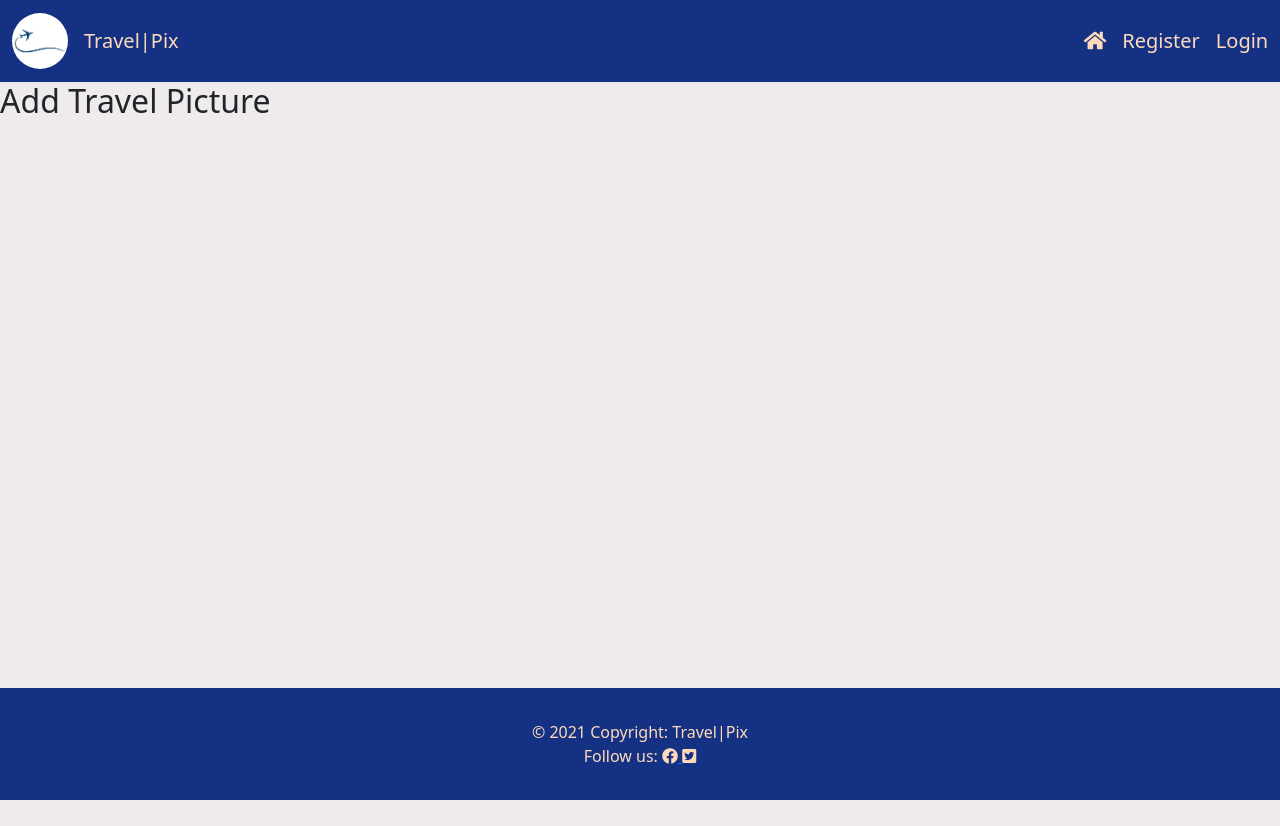
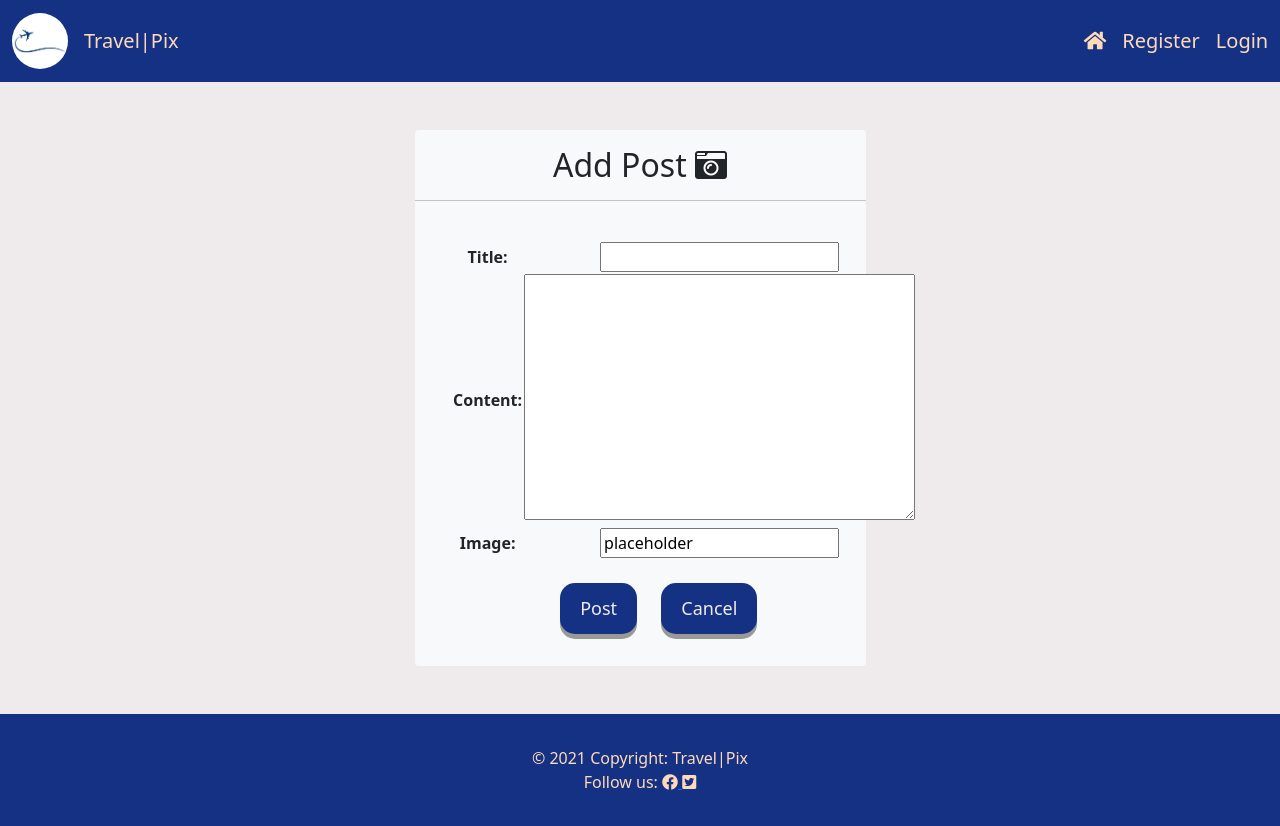
Before and after one commit to Code-Institute-Submissions/MaeveHughes-TravelPix_AprResub, a Django app: page /add_post/ in a window 1280 px wide. Before the commit the page ends 800 px from the top, so only its background shows below. Run offline with Django 3.2, Linux system fonts and the light colour scheme.

Commit message:
Adding 'Add Post to the webpage

```diff
--- a/photolog/models.py
+++ b/photolog/models.py
@@ -40,14 +40,19 @@ class Post(models.Model):
     likes = models.ManyToManyField(
         User, related_name='blogpost_like', blank=True)
 
+    def __str__(self):
+        return self.title + ' | ' + str(self.author)
+
+    def get_absolute_url(self):
+        return reverse('home')
+
     class Meta:
         ordering = ["-created_on"]
 
-    def __str__(self):
-        return self.title + ' | ' + str(self.author)
-
     def number_of_likes(self):
         return self.likes.count()
+
+
 
 class Comment(models.Model):
     post = models.ForeignKey(Post, on_delete=models.CASCADE,
--- a/photolog/views.py
+++ b/photolog/views.py
@@ -83,4 +83,4 @@ class PostLike(View):
 class AddPostView(CreateView):
     model = Post
     template_name = 'add_post.html'
-    fields = '__all__'
+    fields = ('title', 'content', 'featured_image')
--- a/templates/add_post.html
+++ b/templates/add_post.html
@@ -1,8 +1,34 @@
 {% extends "base.html" %}
-
+{% block title %}Travel|Pix - Add Post{% endblock %}
 {% block content %}
 
-<h2> Add Travel Picture </h2>
+<div class="container">
+    <div class="row">
+      <div class="col-lg-5 m-auto">
+        <div class="card mt-5 bg-light">
+          <div class="card-title text-center mt-3">
+                <h2> Add Post <i class="fas fa-camera-retro"></i> </h2>
+                <hr>
+                <table class="offset-md-1">
+                <form method="Post">
+                    {% csrf_token %}
+                    {{form.as_table}}
+                    <br>
+                </table>
+                <br>
+                    <div class="offset-md-1">
+                    <button class="btn" style="margin-right:20px">Post</button>
+                    <a href="{% url 'home' %}" class="btn btn-">Cancel</a>
+                </div>
+                <br>
+            </form>
+            </div>
+        </div>
+    </div>
+</div>
+</div>
+
+<br><br>
 
 
 {% endblock %}
--- a/templates/base.html
+++ b/templates/base.html
@@ -44,6 +44,9 @@
                             <a class="nav-link active" aria-current="page" href="{% url 'home' %}"><i class="fas fa-home menu-items"></i></a>
                         </li>
                         {% if user.is_authenticated %}
+                        <li class="nav-item">
+                            <a class="nav-link menu-items" href="{% url 'add_post' %}"><i class="far fa-plus-square"></i></a>
+                        </li>
                         <li class="nav-item">
                             <a class="nav-link menu-items" href="{% url 'account_logout' %}">Logout</a>
                         </li>
```
Also changed, not shown: photolog/forms.py (line endings or trailing spaces).
